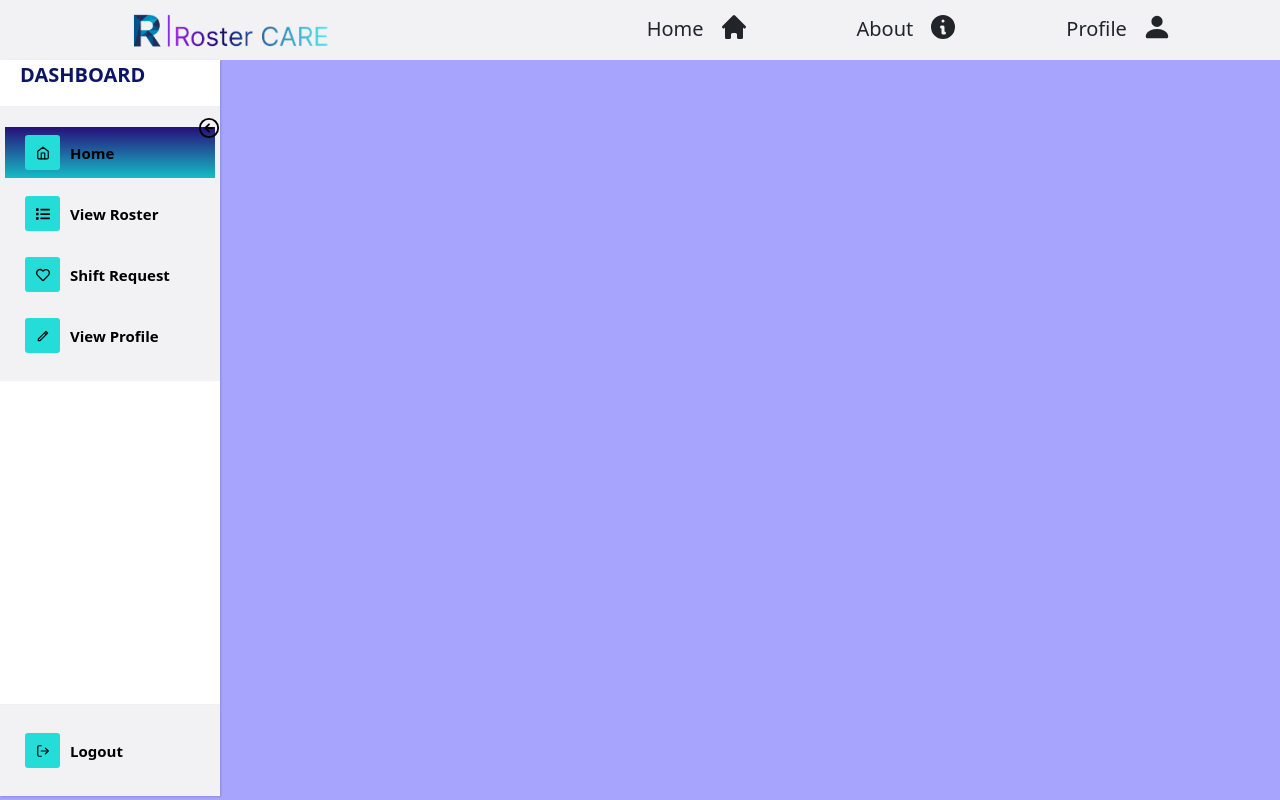
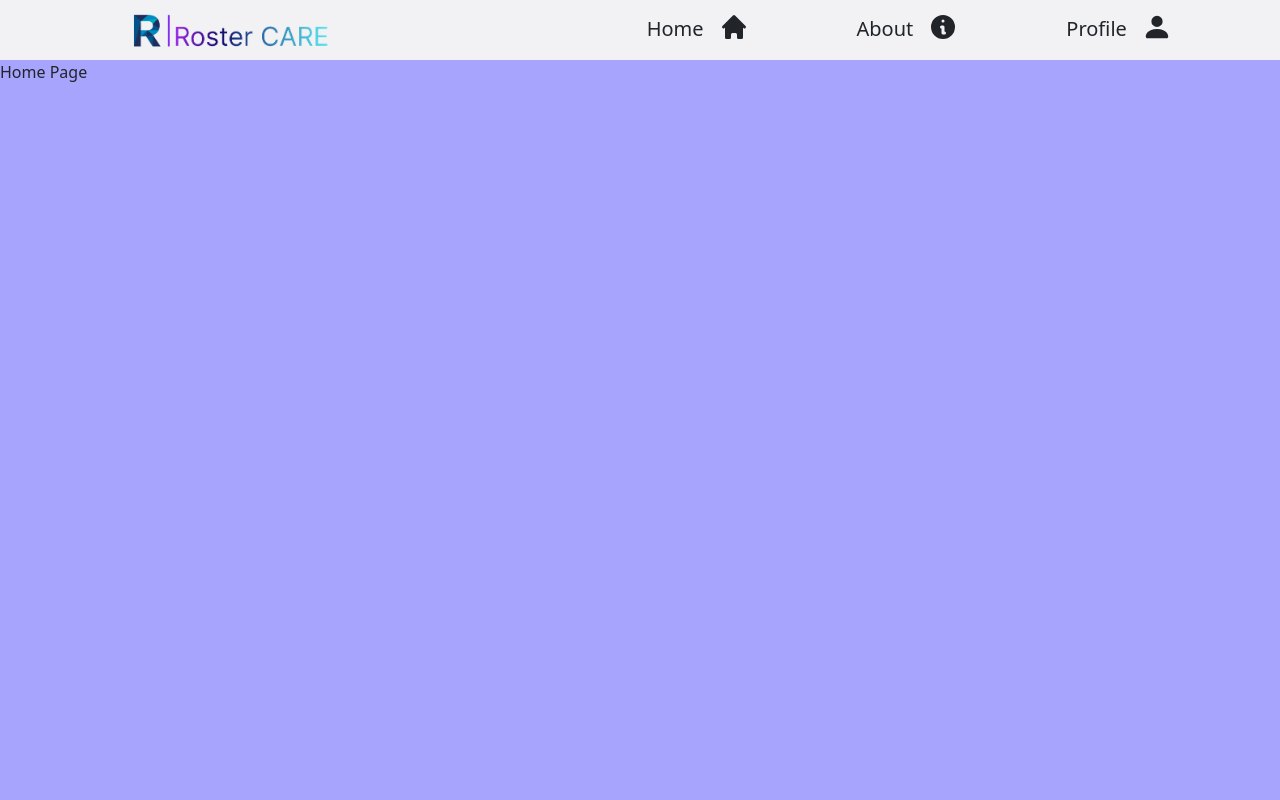
Before and after one commit to Constraint-Based-Roster-Schedule/Roster-Scheduler, a React (Create React App) app: page / in a window 1280 px wide. Built offline with nearby package versions, Linux system fonts and the light colour scheme.

Commit message:
home page added

```diff
--- a/src/App.js
+++ b/src/App.js
@@ -18,7 +18,7 @@ function App() {
     <>
 
       <Navbar/>
-      <Sidebar/>
+
       <Router/>
 
 
--- a/src/components/footer.css
+++ b/src/components/footer.css
@@ -1,8 +1,10 @@
 *{
-    background-color: blue;
+    background-color: rgb(245, 245, 252);
+
 }
 .Box{
-    position: fixed;
+    position: absolute;
+    bottom: 0;
     left: 0;
     bottom: 0;
     width: 100%;
--- a/src/components/home.js
+++ /dev/null
@@ -1,11 +0,0 @@
-import React from 'react'
-
-function home() {
-  return (
-    <div>
-      <h1>Home Page</h1>
-    </div>
-  )
-}
-
-export default home
--- /dev/null
+++ b/src/components/home.jsx
@@ -0,0 +1,13 @@
+import React from 'react'
+import Footer from './footer'
+import '../CSS/homepage.css'
+import { Link } from 'react-router-dom';
+const HomePage = () => {
+  return (
+    <div >
+       Home Page
+    </div>
+  )
+}
+
+export default HomePage
```
Also changed, not shown: src/CSS/homepage.css (added).
